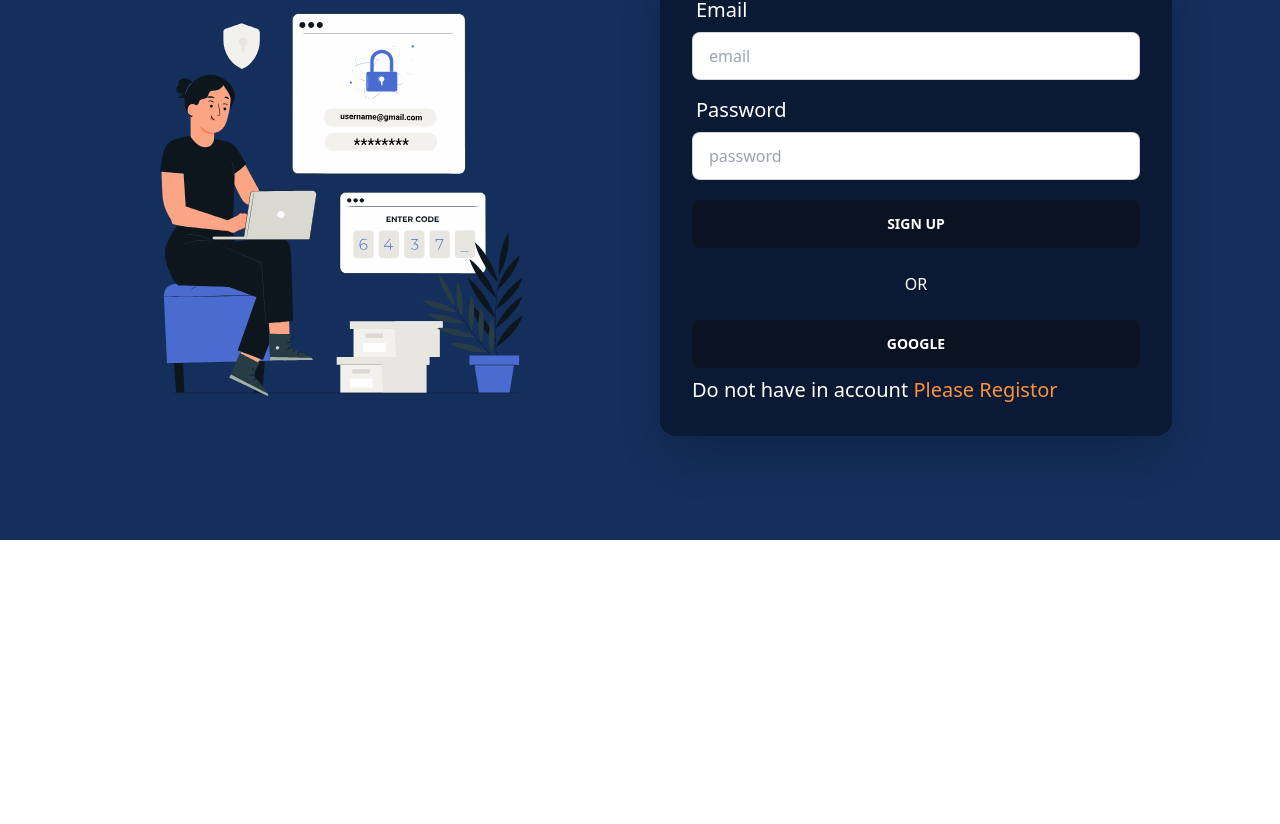
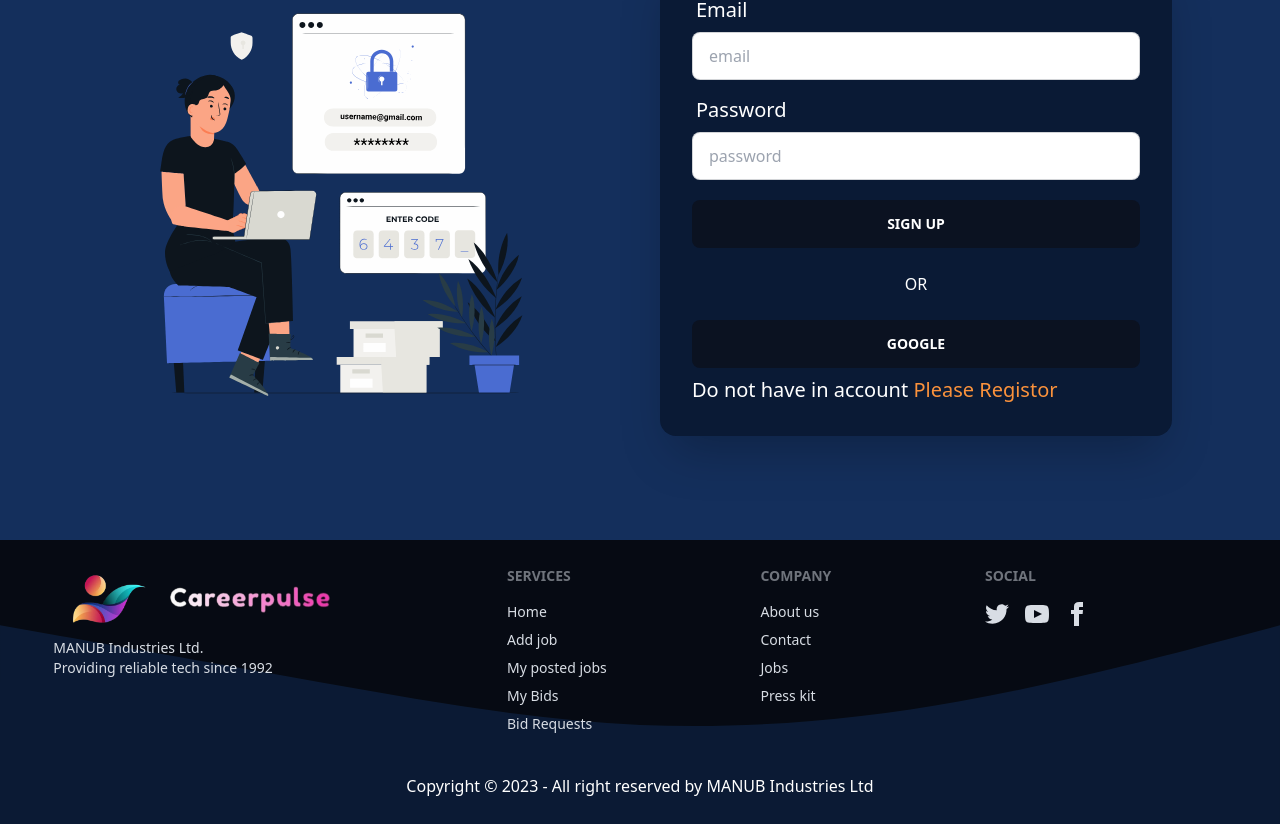
Before and after one commit to DeveloperAlihasan404439/Career-pulse-11, a React (Vite) app: page /login in a window 1280 px wide. Shown: the part 256-1080 px from the top of the page. Before the commit the page ends 800 px from the top, so only its background shows below. Built offline with nearby package versions, Linux system fonts and the light colour scheme; no server answers.

Commit message:
successfull jwt verify token in email

```diff
--- a/src/Layout/MainLayout/MainLayout.jsx
+++ b/src/Layout/MainLayout/MainLayout.jsx
@@ -1,11 +1,13 @@
 import { Outlet } from "react-router-dom";
 import Navber from "../../shared/Navber/Navber";
+import Footer from "../../shared/Footer/Footer";
 
 const MainLayout = () => {
     return (
         <div>
             <Navber/>
             <Outlet/>
+            <Footer/>
         </div>
     );
 };
--- a/src/companent/Candidates/Candidates.jsx
+++ b/src/companent/Candidates/Candidates.jsx
@@ -1,10 +1,9 @@
 import { useQuery } from "@tanstack/react-query";
 import CandidatesCart from "./CandidatesCart";
 import { useState } from "react";
+import Loding from "../../shared/Loding/Loding";
 const Candidates = () => {
     const [pagenition, setPagenition] = useState(1)
-
-    console.log(pagenition);
     const {data, isLoading} = useQuery({
         queryKey: ['pages',pagenition],
         queryFn: async()=>{
@@ -13,12 +12,10 @@ const Candidates = () => {
             return candidates;
         }
     })
-    if(isLoading){
-        console.log("isLoading");
-    }
     const result = data?.result
-    // const countpages = data?.counter;
-    const pages = [... new Array(4).fill(0)]
+    const countpages = data?.counter;
+    const totlePages = Math.ceil(countpages / 7)
+    const pages = [... new Array(6).fill(0)]
   return (
     <div className="pb-5 md:mb-16">
       <div
@@ -40,11 +37,14 @@ const Candidates = () => {
         </div>
       </div>
      <div className="w-11/12 mx-auto">
-     <div className=" mt-10 grid grid-cols-1 md:grid-cols-2 lg:grid-cols-4 gap-5">
+     {
+      isLoading? <Loding/>
+      : <div className=" mt-10 grid grid-cols-1 md:grid-cols-2 lg:grid-cols-4 gap-5">
         {
             result?.map(results =><CandidatesCart key={results._id} results ={results}/>)
         }
       </div>
+     }
       <div className=" mt-10 flex gap-2 justify-center items-center">
         {
             pages?.map((page, i) => <button onClick={()=> setPagenition(i+1)} className="text-xl text-white bg-black py-3 px-5 rounded-[50%]" key={i}>{i + 1}</button>)
--- /dev/null
+++ b/src/companent/Contack/Contack.jsx
@@ -0,0 +1,15 @@
+const Contack = () => {
+  return (
+    <div className="w-11/12 mx-auto">
+      <div></div>
+      <div>
+        <img
+          src="https://img.freepik.com/free-photo/modern-businesswoman-with-clipboard-outdoors_23-2148002240.jpg?size=626&ext=jpg&uid=R116477275&ga=GA1.1.65583452.1699424830&semt=ais"
+          alt=""
+        />
+      </div>
+    </div>
+  );
+};
+
+export default Contack;
--- a/src/page/Authentication/AuthProvider/AuthProvider.jsx
+++ b/src/page/Authentication/AuthProvider/AuthProvider.jsx
@@ -32,7 +32,7 @@ const AuthProvider = ({children}) => {
             setLoading(false)
             if(userCrrent){
                 const email = userCrrent
-                axios.post('http://localhost:5000/jwt', {email}, {withCredentials: true})
+                axios.post('http://localhost:5000/jwt',{email}, {withCredentials: true})
                 .then(res =>{
                     console.log(res.data);
                 })
--- a/src/page/Home/Home.jsx
+++ b/src/page/Home/Home.jsx
@@ -15,6 +15,7 @@ const Home = () => {
             </div>
             <Candidates/>
 
+
         </div>
     );
 };
--- a/src/page/MyBids/BidRequest.jsx
+++ b/src/page/MyBids/BidRequest.jsx
@@ -1,24 +1,35 @@
-import Loding from '../../shared/Loding/Loding';
-import BannerShared from '../../shared/BannerShared/BannerShared';
-import useMyBids from '../../shared/Hooks/useMyBids';
-import BidRequestTable from './BidRequestTable';
-import { Helmet } from 'react-helmet';
+import BannerShared from "../../shared/BannerShared/BannerShared";
+import BidRequestTable from "./BidRequestTable";
+import { Helmet } from "react-helmet";
+import { useContext, useState } from "react";
+import axios from "axios";
+import { AuthContext } from "../Authentication/AuthProvider/AuthProvider";
 
 const BidRequest = () => {
-    const {data, isLoading, refetch} = useMyBids()
+  const [requst, setBidRequist] = useState([]);
+  const {user} = useContext(AuthContext)
+  useState(() => {
+    axios
+      .get(`http://localhost:5000/myBids?email=${user.email}`, { withCredentials: true })
+      .then((res) => setBidRequist(res.data));
+  });
   return (
-    <div><Helmet>
-    <title>Career Pulse | Bid Request</title>
-  </Helmet>
+    <div>
+      <Helmet>
+        <title>Career Pulse | Bid Request</title>
+      </Helmet>
       <BannerShared
         url="https://img.freepik.com/free-photo/characters-looking-job_1156-558.jpg?w=826&t=st=1699287748~exp=1699288348~hmac=7360adafb1f27898b9c5d90a6860b7ccc415975b998c827d4cfe8419c0fc4122"
         title="Bid Requests All Jobs"
         catagory="Bid Requests"
       />
       <div className="w-11/12 mx-auto overflow-x-auto mb-5">
-        <h1 className="text-center text-2xl md:text-4xl font-medium my-5"><span className="border-b-4 p-2 rounded-xl border-orange-500">Bid Requests All Jobs</span></h1>
+        <h1 className="text-center text-2xl md:text-4xl font-medium my-5">
+          <span className="border-b-4 p-2 rounded-xl border-orange-500">
+            Bid Requests All Jobs
+          </span>
+        </h1>
         <table className="table">
-          {/* head */}
           <thead>
             <tr>
               <th>No</th>
@@ -28,19 +39,20 @@ const BidRequest = () => {
               <th>Price</th>
               <th>
                 <div className="flex justify-around">
-                    <h1>Status</h1>
-                    <h1 className="mr-4">Complete</h1>
+                  <h1>Status</h1>
+                  <h1 className="mr-4">Complete</h1>
                 </div>
               </th>
             </tr>
           </thead>
           <tbody>
-            {
-              isLoading? <Loding/>
-              :<>
-              {data?.map((mybid, index) => <BidRequestTable key={index} mybid={mybid} index={index} refetch ={refetch}/>)}
-              </>
-            }
+            {requst?.map((mybid, index) => (
+              <BidRequestTable
+                key={index}
+                mybid={mybid}
+                index={index}
+              />
+            ))}
           </tbody>
         </table>
       </div>
--- a/src/page/MyBids/BidRequestTable.jsx
+++ b/src/page/MyBids/BidRequestTable.jsx
@@ -5,7 +5,6 @@ import { ProgressBar, Step } from "react-step-progress-bar";
 import stap1 from '../../assets/love.png'
 import stap2 from '../../assets/loved.png'
 const BidRequestTable = ({ mybid, index, refetch }) => {
-  console.log(mybid);
   const { _id, job_title, user_email, deadline, price, status } = mybid;
   const hendelAccept = (id) => {
     axios
--- a/src/page/MyBids/MyBids.jsx
+++ b/src/page/MyBids/MyBids.jsx
@@ -1,13 +1,18 @@
 import axios from "axios";
 import BannerShared from "../../shared/BannerShared/BannerShared";
-import useMyBids from "../../shared/Hooks/useMyBids";
-import Loding from "../../shared/Loding/Loding";
 import Swal from "sweetalert2";
 import { Helmet } from "react-helmet";
+import { useContext, useState } from "react";
+import { AuthContext } from "../Authentication/AuthProvider/AuthProvider";
 
 const MyBids = () => {
-  const { data, isLoading } = useMyBids();
-
+  const [myBids, setMyBids] = useState([]);
+  const {user} = useContext(AuthContext)
+  useState(() => {
+    axios
+      .get(`http://localhost:5000/myBids?email=${user.email}`,  { withCredentials: true })
+      .then((res) => setMyBids(res.data));
+  });
   const hendelComplete = (id) => {
     axios
       .patch(`http://localhost:5000/myBids/complete?id=${id}`)
@@ -24,7 +29,6 @@ const MyBids = () => {
         }
       });
   };
-  console.log(data);
   return (
     <div>
       <Helmet>
@@ -53,11 +57,7 @@ const MyBids = () => {
             </tr>
           </thead>
           <tbody>
-            {isLoading ? (
-              <Loding />
-            ) : (
-              <>
-                {data?.map((mybid, index) => (
+                {myBids?.map((mybid, index) => (
                   <tr key={index}>
                     <th>{index + 1}</th>
                     <td>{mybid?.job_title || "no title"}</td>
@@ -87,8 +87,6 @@ const MyBids = () => {
                     )}
                   </tr>
                 ))}
-              </>
-            )}
           </tbody>
         </table>
       </div>
--- /dev/null
+++ b/src/shared/Footer/Footer.jsx
@@ -0,0 +1,102 @@
+import logo from "../../assets/logo.png";
+import name from "../../assets/name.png";
+import { NavLink } from "react-router-dom";
+const Footer = () => {
+  return (
+    <div className="bg-[#0B1221] relative">
+      <svg xmlns="http://www.w3.org/2000/svg" viewBox="0 0 1440 320">
+        <path
+          fill="#142f5c"
+          fillOpacity="1"
+          d="M0,96L60,106.7C120,117,240,139,360,160C480,181,600,203,720,208C840,213,960,203,1080,181.3C1200,160,1320,128,1380,112L1440,96L1440,320L1380,320C1320,320,1200,320,1080,320C960,320,840,320,720,320C600,320,480,320,360,320C240,320,120,320,60,320L0,320Z"
+        ></path>
+      </svg>
+      <div className="bg-[#00000070] h-full flex items-center w-full absolute top-0 left-0">
+        <div className="w-11/12 mx-auto ">
+          <footer className="footer text-neutral-content">
+            <div>
+              <div className="flex items-center">
+                <img src={logo} alt="" className="w-[100px]" />
+                <img src={name} alt="" className="w-[200px]" />
+              </div>
+              <p>
+                MANUB Industries Ltd.
+                <br />
+                Providing reliable tech since 1992
+              </p>
+            </div>
+            <nav>
+              <header className="footer-title">Services</header>
+              <NavLink to="/" className="mb-1 lg:mb-0">
+                Home
+              </NavLink>
+              <NavLink to="/addjobs" className="mb-1 lg:mb-0">
+                Add job
+              </NavLink>
+              <NavLink to="myPostedJobs" className="mb-1 lg:mb-0">
+                My posted jobs
+              </NavLink>
+
+              <NavLink to="/myBids" className="mb-1 lg:mb-0">
+                My Bids
+              </NavLink>
+              <NavLink to="/bidRequest" className="mb-1 lg:mb-0">
+                Bid Requests
+              </NavLink>
+            </nav>
+            <nav>
+              <header className="footer-title">Company</header>
+              <a className="link link-hover">About us</a>
+              <a className="link link-hover">Contact</a>
+              <a className="link link-hover">Jobs</a>
+              <a className="link link-hover">Press kit</a>
+            </nav>
+            <nav>
+              <header className="footer-title">Social</header>
+              <div className="grid grid-flow-col gap-4">
+                <a>
+                  <svg
+                    xmlns="http://www.w3.org/2000/svg"
+                    width="24"
+                    height="24"
+                    viewBox="0 0 24 24"
+                    className="fill-current"
+                  >
+                    <path d="M24 4.557c-.883.392-1.832.656-2.828.775 1.017-.609 1.798-1.574 2.165-2.724-.951.564-2.005.974-3.127 1.195-.897-.957-2.178-1.555-3.594-1.555-3.179 0-5.515 2.966-4.797 6.045-4.091-.205-7.719-2.165-10.148-5.144-1.29 2.213-.669 5.108 1.523 6.574-.806-.026-1.566-.247-2.229-.616-.054 2.281 1.581 4.415 3.949 4.89-.693.188-1.452.232-2.224.084.626 1.956 2.444 3.379 4.6 3.419-2.07 1.623-4.678 2.348-7.29 2.04 2.179 1.397 4.768 2.212 7.548 2.212 9.142 0 14.307-7.721 13.995-14.646.962-.695 1.797-1.562 2.457-2.549z"></path>
+                  </svg>
+                </a>
+                <a>
+                  <svg
+                    xmlns="http://www.w3.org/2000/svg"
+                    width="24"
+                    height="24"
+                    viewBox="0 0 24 24"
+                    className="fill-current"
+                  >
+                    <path d="M19.615 3.184c-3.604-.246-11.631-.245-15.23 0-3.897.266-4.356 2.62-4.385 8.816.029 6.185.484 8.549 4.385 8.816 3.6.245 11.626.246 15.23 0 3.897-.266 4.356-2.62 4.385-8.816-.029-6.185-.484-8.549-4.385-8.816zm-10.615 12.816v-8l8 3.993-8 4.007z"></path>
+                  </svg>
+                </a>
+                <a>
+                  <svg
+                    xmlns="http://www.w3.org/2000/svg"
+                    width="24"
+                    height="24"
+                    viewBox="0 0 24 24"
+                    className="fill-current"
+                  >
+                    <path d="M9 8h-3v4h3v12h5v-12h3.642l.358-4h-4v-1.667c0-.955.192-1.333 1.115-1.333h2.885v-5h-3.808c-3.596 0-5.192 1.583-5.192 4.615v3.385z"></path>
+                  </svg>
+                </a>
+              </div>
+            </nav>
+          </footer>
+          <p className="text-center pt-10 text-white">
+            Copyright © 2023 - All right reserved by MANUB Industries Ltd
+          </p>
+        </div>
+      </div>
+    </div>
+  );
+};
+
+export default Footer;
--- a/src/shared/Hooks/useMyBids.js
+++ b/src/shared/Hooks/useMyBids.js
@@ -4,7 +4,7 @@ const useMyBids = () => {
     const { data, isLoading, refetch } = useQuery({
         queryKey: ["mybids"],
         queryFn: async () => {
-          const catagoresData = await fetch(`http://localhost:5000/myBids`);
+          const catagoresData = await fetch('http://localhost:5000/myBids');
           const catagorys = await catagoresData.json();
           return catagorys;
         },
```
